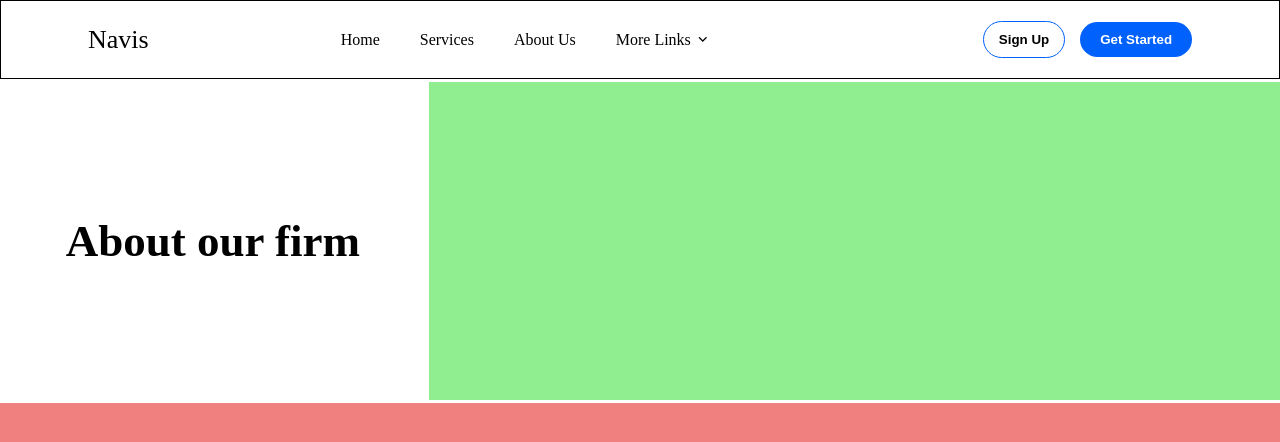
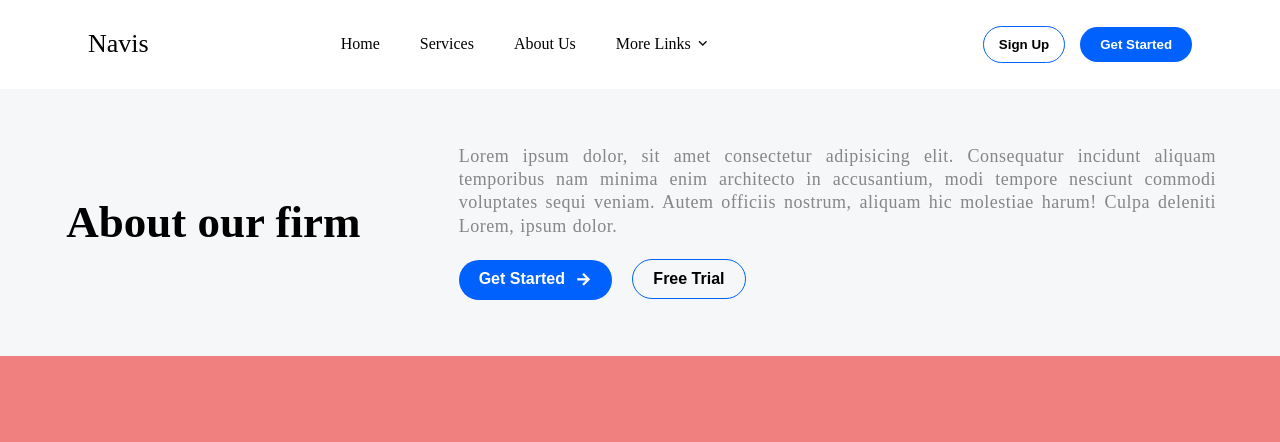
Before and after one commit to iamDeb5/Navis-Webpage-Grid, a plain HTML site: page index.html in a window 1280 px wide. Drawn offline with nearby package versions, Linux system fonts and the light colour scheme.

Commit message:
details section complete

```diff
--- a/index.html
+++ b/index.html
@@ -28,7 +28,13 @@
             </div>
         </nav>
         <section class="headline"><h1>About our firm</h1></section>
-        <section class="details"></section>
+        <section class="details">
+            <p>Lorem ipsum dolor, sit amet consectetur adipisicing elit. Consequatur incidunt aliquam temporibus nam minima enim architecto in accusantium, modi tempore nesciunt commodi voluptates sequi veniam. Autem officiis nostrum, aliquam hic molestiae harum! Culpa deleniti Lorem, ipsum dolor.</p>
+            <div id="button-container">
+                <button class="button-1">Get Started <i class="ri-arrow-right-line"></i></button>
+                <button class="button-2">Free Trial</button>
+            </div>
+        </section>
         <section class="image"></section>
     </main>
 </body>
--- a/style.css
+++ b/style.css
@@ -15,19 +15,18 @@ main{
   background-color: #ffffff;
   display: grid;
   grid-template-columns: 1fr 2fr;
-  grid-template-rows: 0.2fr 0.8fr 1fr;
+  grid-template-rows: 0.2fr 0.6fr 1fr;
   grid-template-areas:
     "nav nav"
     "headline details"
     "image image";
-  gap: 3px;
+  /* gap: 3px; */
 
 }
 
 main .nav{
   background-color: #ffffff;
   grid-area: nav;
-  border: 1px solid black;
   display: flex;
   align-items: center;
   justify-content: center;
@@ -112,7 +111,6 @@ main .headline{
 }
 
 main .details{
-  background-color: lightgreen;
   grid-area: details;
 }
 
@@ -129,4 +127,68 @@ main .image{
   font-weight: 700;
   text-align: center;
   padding: 0 2rem;
+  background-color: #f6f7f9;
 }
+
+.details{
+  padding: 2rem;
+  background-color: #f6f7f9;
+  display: flex;
+  flex-direction: column;
+  align-items: flex-start;
+  justify-content: center;
+}
+
+.details p{
+  font-size: 18px;
+  font-weight: 500;
+  margin-bottom: 1.3rem;
+  line-height: 1.3;
+  color: #848688;
+  text-align: justify;
+  margin-right: 2rem;
+  letter-spacing: 0.5px;
+  word-spacing: 1px;
+}
+
+.button-1{
+  background-color: #0061fd;
+  color: white;
+  border: none;
+  padding: 10px 20px;
+  border-radius: 50px;
+  font-weight: 600;
+  cursor: pointer;
+  margin-right: 1rem;
+  font-size: 16px;
+}
+
+.details .button-1 i{
+  font-size: 18px;
+  vertical-align: middle;
+  margin-left: 5px;
+}
+
+.details .button-1:hover{
+  background-color: transparent;
+  color: black;
+  border: 1px solid #0061fd;
+  transition: 0.3s all ease;
+}
+
+.button-2{
+  background-color: transparent;
+  color: black;
+  border: 1px solid #0061fd;
+  padding: 10px 20px;
+  border-radius: 50px;
+  font-weight: 600;
+  cursor: pointer;
+  font-size: 16px;
+}
+
+.button-2:hover{
+  background-color: #0061fd;
+  color: white;
+  transition: 0.3s all ease;
+}
```
